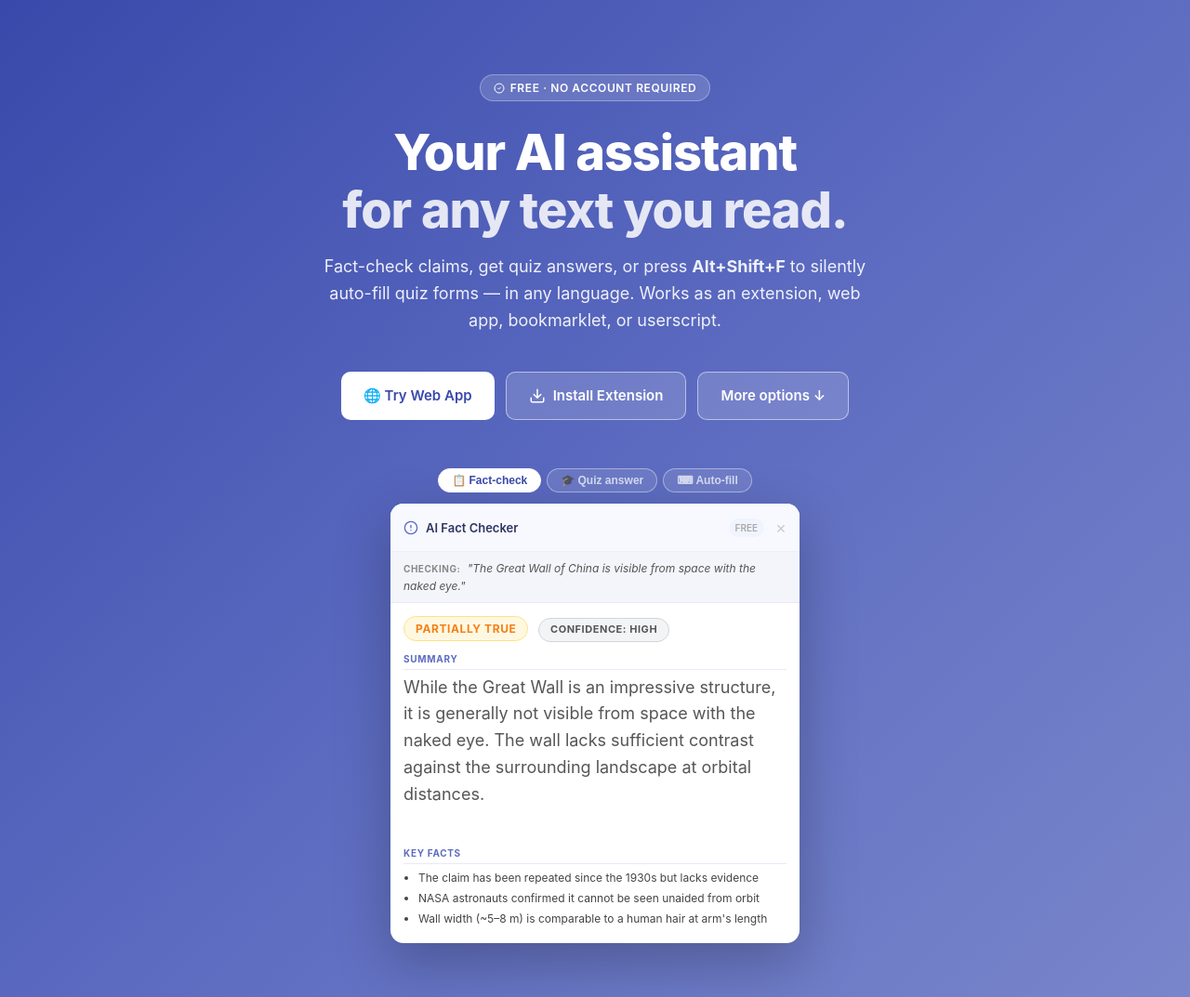
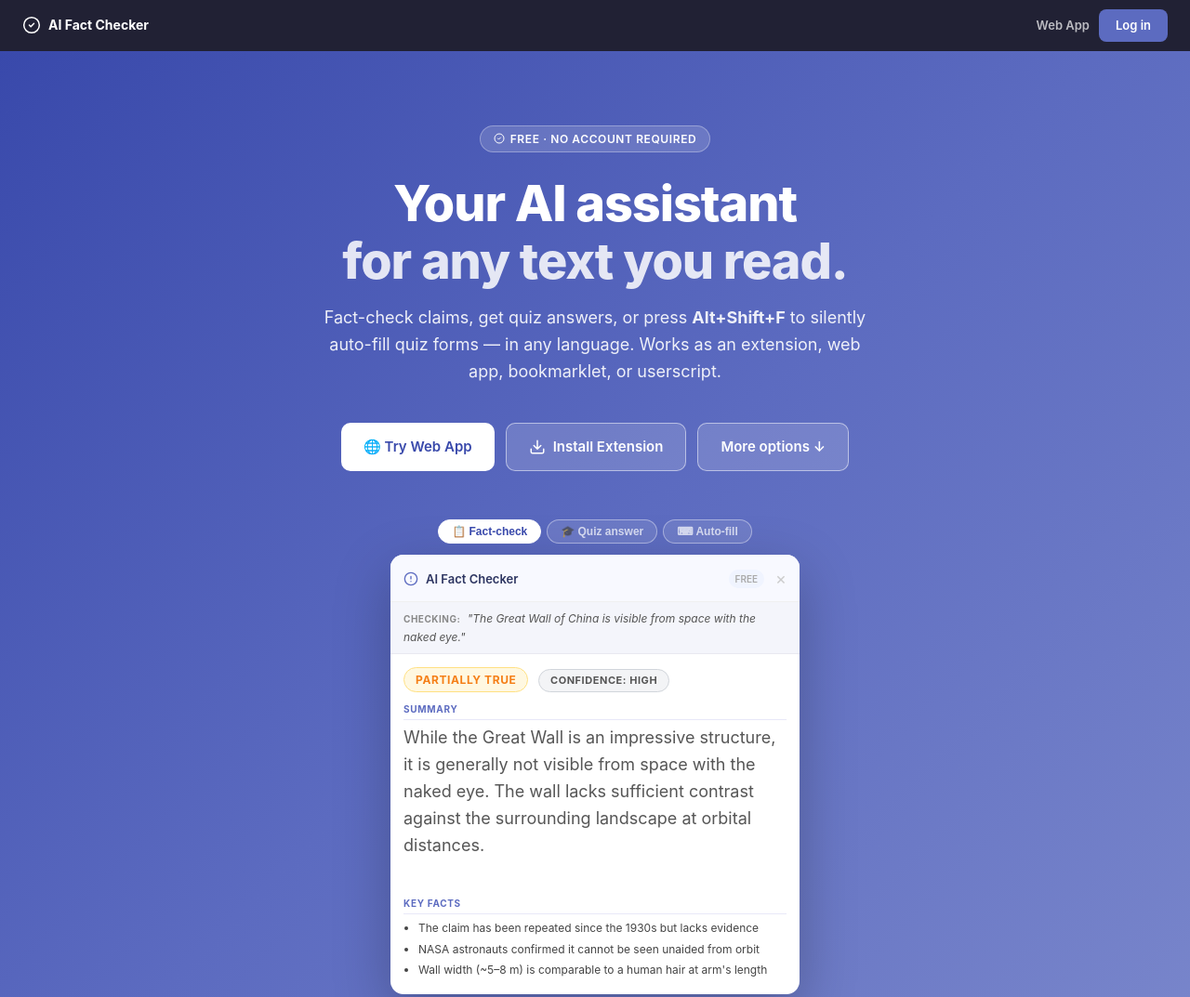
Before and after one commit to kuruczp/ai-fact-checker, a browser extension: page index.html in a window 1280 px wide. Shown: the top 1073 px of the page at 93% size. Drawn offline with Linux system fonts and the light colour scheme.

Commit message:
Add sticky nav with Log in button to landing page

```diff
--- a/index.html
+++ b/index.html
@@ -335,6 +335,18 @@
   </style>
 </head>
 <body>
+
+<!-- ════ NAV ════ -->
+<nav style="position:sticky;top:0;z-index:999;background:rgba(26,26,46,.97);backdrop-filter:blur(8px);padding:10px 24px;display:flex;align-items:center;justify-content:space-between">
+  <a href="index.html" style="color:white;font-weight:700;font-size:14px;text-decoration:none;display:flex;align-items:center;gap:8px">
+    <svg width="20" height="20" viewBox="0 0 24 24" fill="none"><circle cx="12" cy="12" r="10" stroke="white" stroke-width="1.8"/><path d="M9 12l2 2 4-4" stroke="white" stroke-width="1.8" stroke-linecap="round" stroke-linejoin="round"/></svg>
+    AI Fact Checker
+  </a>
+  <div style="display:flex;align-items:center;gap:10px">
+    <a href="app.html" style="color:rgba(255,255,255,.7);font-size:13px;font-weight:600;text-decoration:none" onmouseover="this.style.color='white'" onmouseout="this.style.color='rgba(255,255,255,.7)'">Web App</a>
+    <a href="dashboard.html" style="padding:7px 18px;background:#5c6bc0;color:white;border-radius:8px;font-size:13px;font-weight:600;text-decoration:none;transition:background .15s" onmouseover="this.style.background='#3949ab'" onmouseout="this.style.background='#5c6bc0'">Log in</a>
+  </div>
+</nav>
 
 <!-- ════ HERO ════ -->
 <section class="hero">
```
